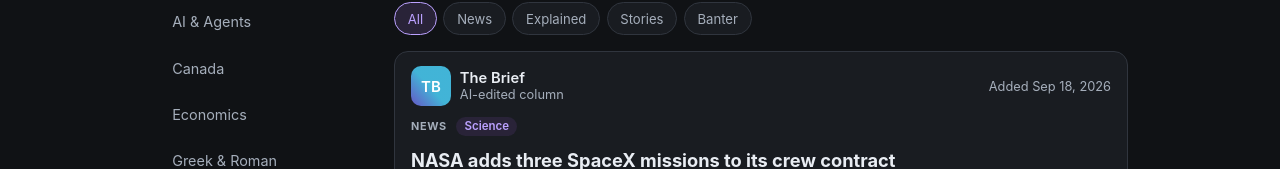
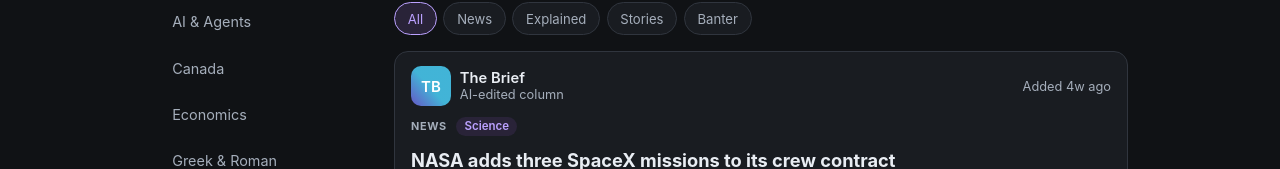
Before and after one commit to ariesyous/openfeed, a React (Vite) app: page / in a window 1280 px wide. Shown: the part 202-371 px from the top of the page. Built offline with nearby package versions, Linux system fonts and the light colour scheme.

Commit message:
Restore relative post age alongside source publication dates

```diff
--- a/src/components/PublicationDate.tsx
+++ b/src/components/PublicationDate.tsx
@@ -1,12 +1,18 @@
 import { publicationDate } from "../../shared/publicationDate";
+import { formatRelativeTime } from "../lib/relativeTime";
 
 /** Explicit provenance for each date, shared by feed, article and Cards. */
 export function PublicationDate({ iso, added = false }: { iso?: string; added?: boolean }) {
-  const date = publicationDate(iso);
+  const now = new Date();
+  const date = publicationDate(iso, now);
   const meaning = added ? "When Openfeed created this article, not when its sources were published." : "Source publication date (UTC), not when Openfeed added this article.";
-  if (date.status === "dated") return <time dateTime={date.dateTime} title={meaning}>
-    {added ? "Added" : "Published"} {date.label}
-  </time>;
+  if (date.status === "dated") {
+    const age = added ? formatRelativeTime(date.dateTime, now) : "";
+    const label = age === "just now" ? age : /^\d+[mhdw]$/.test(age) ? `${age} ago` : date.label;
+    return <time dateTime={date.dateTime} title={`${date.dateTime} (UTC). ${meaning}`}>
+      {added ? "Added" : "Published"} {label}
+    </time>;
+  }
   const reason = {
     missing: "No publication timestamp was supplied.",
     invalid: "The stored publication timestamp is invalid.",
```
Also changed, not shown: 2 other files (tests, documents, lock files or other folders).
